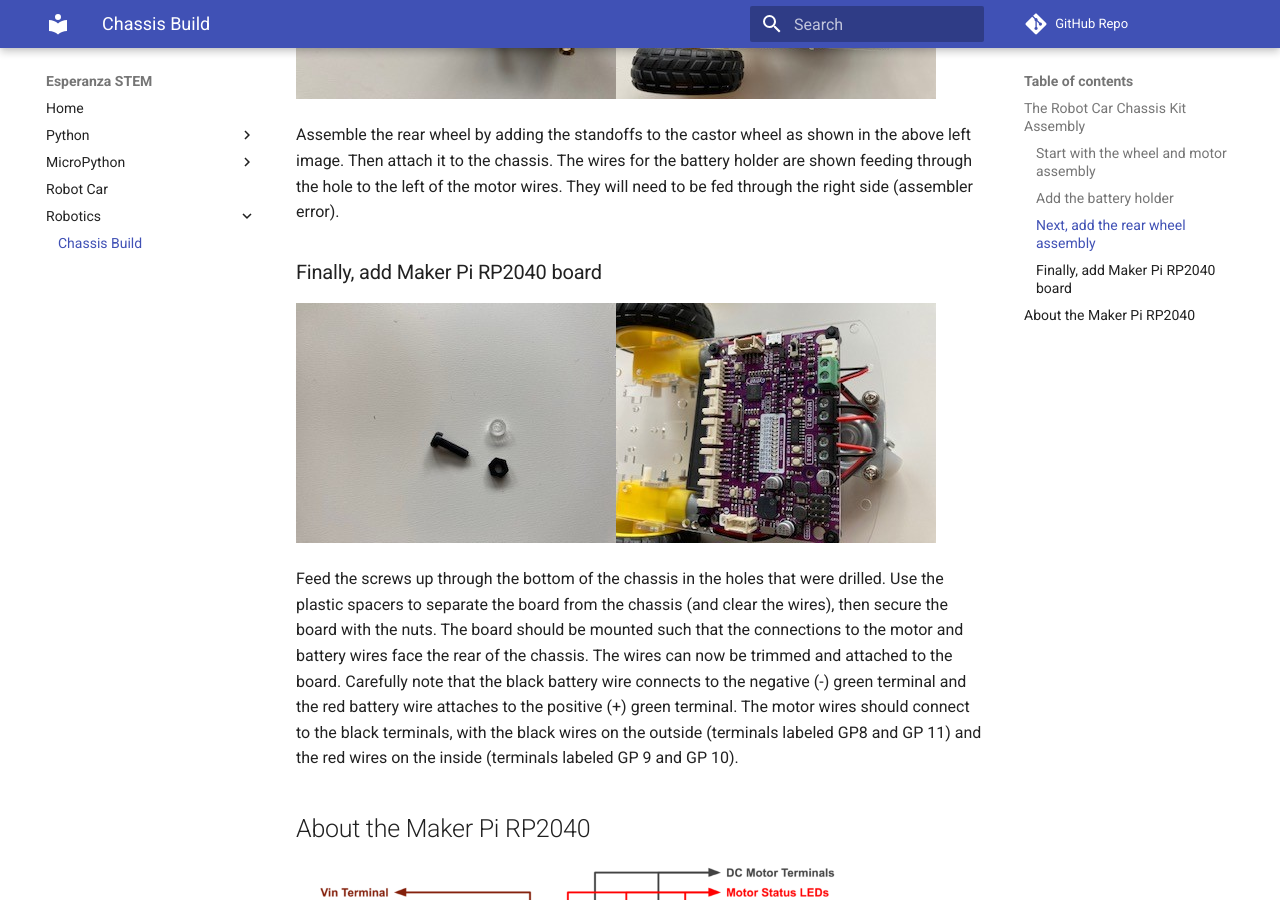
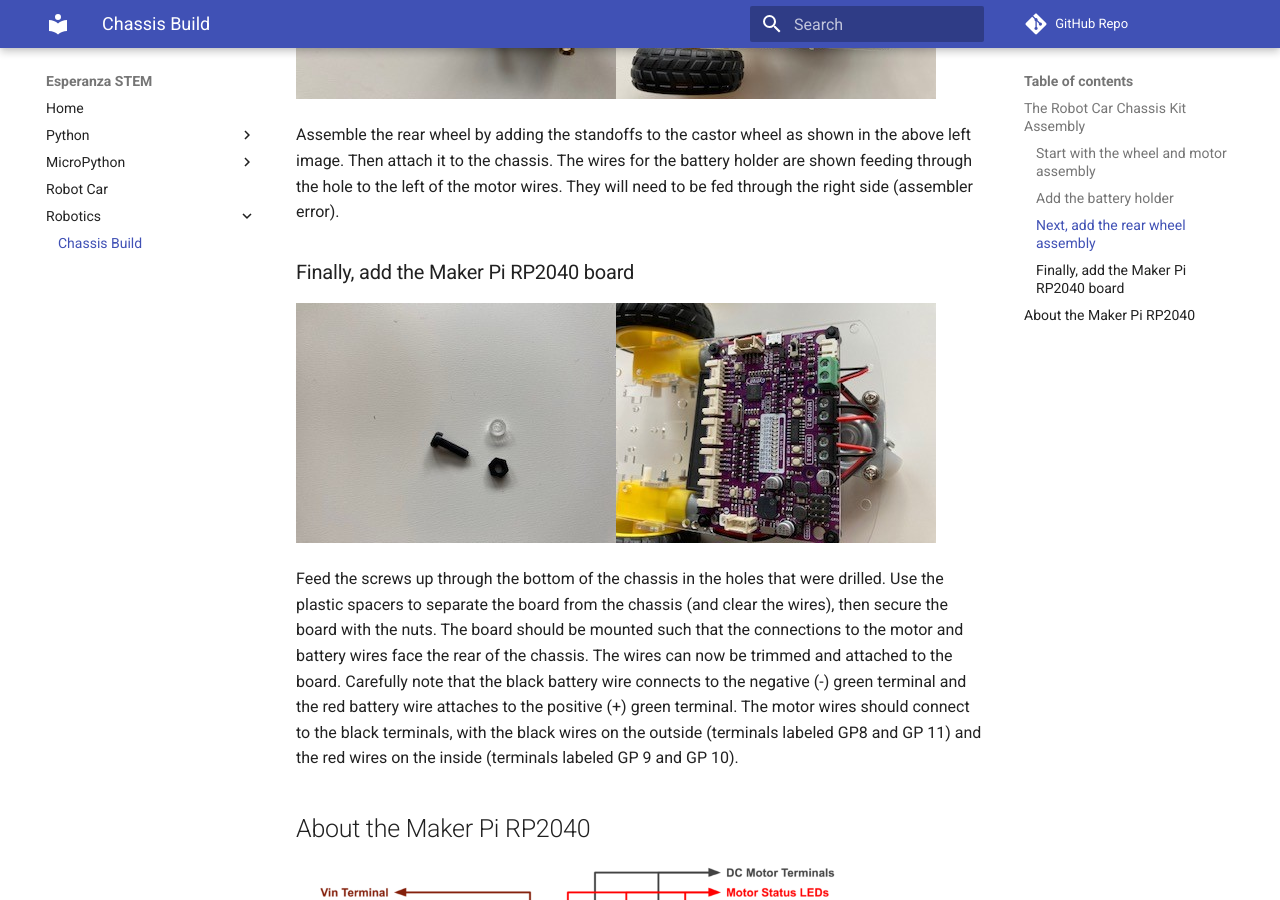
Before and after one commit to jetannenbaum/esperanzaSTEM, an MkDocs documentation site: the page built from docs/robotics/chassisBuild.md, in a window 1280 px wide and 900 px high, scrolled down 1611 px. Built offline with MkDocs 1.6.1 and Material for MkDocs 9.7.7, drawn with Linux system fonts in a browser that asks for light colours; comment, search, counter and statistics services are not loaded.

Commit message:
Fixed typo

```diff
--- a/docs/robotics/chassisBuild.md
+++ b/docs/robotics/chassisBuild.md
@@ -24,7 +24,7 @@ The battery holder is mounted on the bottom of the chassis, nestled between the
 
 Assemble the rear wheel by adding the standoffs to the castor wheel as shown in the above left image.  Then attach it to the chassis.  The wires for the battery holder are shown feeding through the hole to the left of the motor wires.  They will need to be fed through the right side (assembler error).
 
-### Finally, add Maker Pi RP2040 board
+### Finally, add the Maker Pi RP2040 board
 
 ![Nut and Bolt](./img/NutAndBolt.jpg)![Rear Wire View](./img/RearWires.jpg)
 
```
